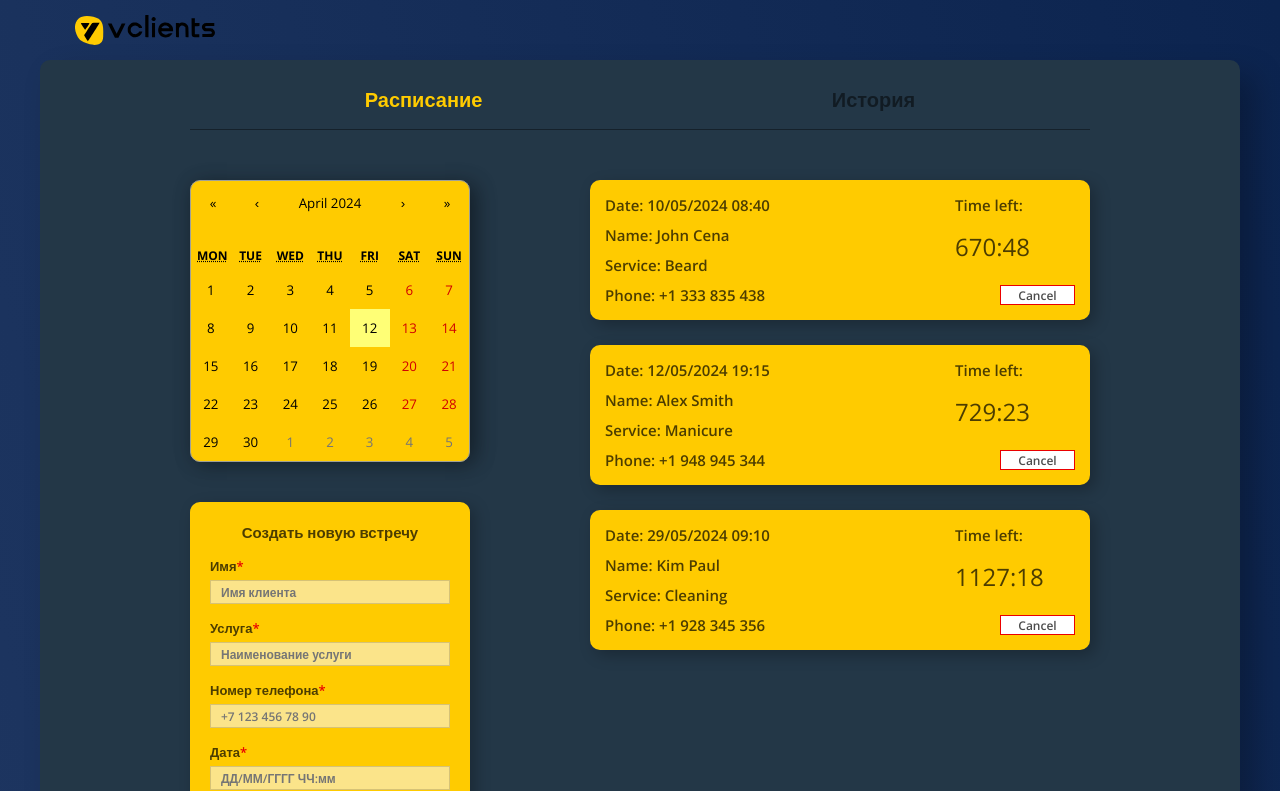
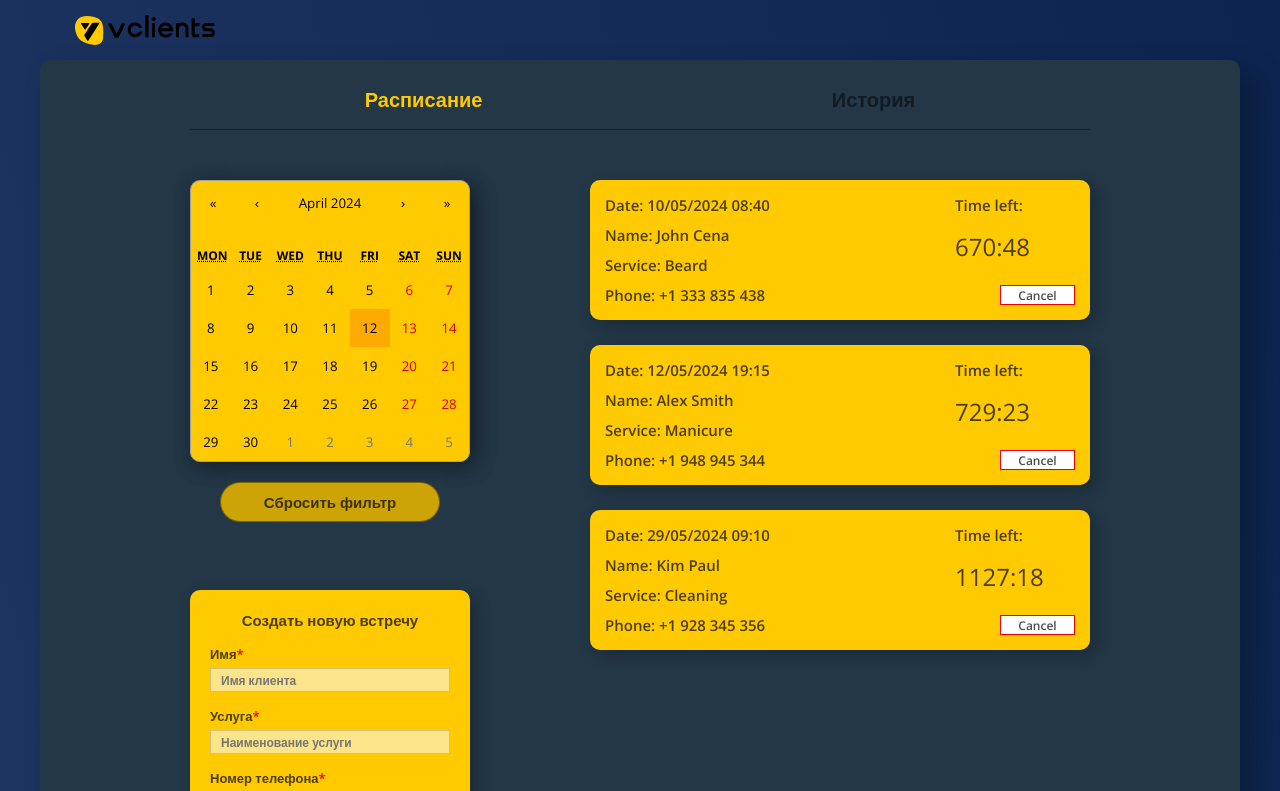
Before and after one commit to vgshenshin/vclients, a React (Create React App) app: page / in a window 1280 px wide. Shown: the top 791 px of the page. Built offline with nearby package versions, Linux system fonts and the light colour scheme; data requests are answered from the project's data file.

Commit message:
added reset filter for calendar & styles for calendar

```diff
--- a/src/components/calendar/Calendar.tsx
+++ b/src/components/calendar/Calendar.tsx
@@ -1,6 +1,5 @@
-import { Value } from "react-calendar/dist/cjs/shared/types";
 import { Calendar as LibCalendar } from "react-calendar";
-import { useContext } from "react";
+import { useContext, useEffect } from "react";
 import { AppointmentContext } from "../../context/appointmets/AppointmentsContext";
 
 import "react-calendar/dist/Calendar.css";
@@ -10,6 +9,10 @@ function Calendar() {
 	const { calendarDate, setRangeCalendarDate } =
 		useContext(AppointmentContext);
 
+	useEffect(() => {
+		setRangeCalendarDate([null, null]);
+	}, []);
+
 	return (
 		<div className="calendar">
 			<LibCalendar
@@ -17,6 +20,19 @@ function Calendar() {
 				value={calendarDate}
 				selectRange
 			/>
+			<button
+				disabled={
+					Array.isArray(calendarDate) &&
+					calendarDate[0] &&
+					calendarDate[1]
+						? false
+						: true
+				}
+				className="calendar__reset"
+				onClick={() => setRangeCalendarDate([null, null])}
+			>
+				Сбросить фильтр
+			</button>
 		</div>
 	);
 }
--- a/src/components/calendar/calendar.scss
+++ b/src/components/calendar/calendar.scss
@@ -2,12 +2,25 @@
 
 .calendar {
 	width: 280px;
-	height: 272px;
+	height: 280px;
 	box-shadow: 5px 5px 20px rgba(0, 0, 0, 0.25);
 	.react-calendar {
 		background: $main-color;
 		border-radius: 10px;
 		box-shadow: 5px 5px 20px rgba(0, 0, 0, 0.25);
+	}
+	.react-calendar__navigation button:enabled:hover,
+	.react-calendar__navigation button:disabled {
+		background-color: #aa6900;
+	}
+	.react-calendar__navigation button:enabled:focus {
+		background-color: $main-color;
+	}
+	.react-calendar__navigation__prev2-button {
+		border-radius: 10px 0 0 0;
+	}
+	.react-calendar__navigation__next2-button {
+		border-radius: 0 10px 0 0;
 	}
 	.react-calendar__tile {
 		&:hover {
@@ -31,4 +44,34 @@
 			background: $inputs;
 		}
 	}
+	.react-calendar__tile--now {
+		background: #ffaa00;
+	}
+	.react-calendar__month-view__days button:nth-last-child(1) {
+		border-radius: 0 0 10px 0;
+	}
+	.react-calendar__month-view__days button:nth-last-child(7) {
+		border-radius: 0 0 0 10px;
+	}
+	&__reset {
+		width: 220px;
+		height: 40px;
+		display: block;
+		margin: 20px auto 0 auto;
+		border: 1px solid rgba(0, 0, 0, 0.4);
+		border-radius: 24px;
+		cursor: pointer;
+		background-color: #fbe48a;
+		font-weight: 600;
+		font-size: 15px;
+		line-height: 20px;
+		color: rgba(0, 0, 0, 0.7);
+		transition: 0.3s all;
+		&:hover {
+			background-color: $disabled;
+		}
+		&:disabled {
+			background-color: $disabled;
+		}
+	}
 }
--- a/src/pages/schedule/schedulePage.scss
+++ b/src/pages/schedule/schedulePage.scss
@@ -7,8 +7,8 @@
 	padding-top: 50px;
 	&__controls {
 		display: grid;
-		grid-template-rows: 272px 370px;
-		row-gap: 50px;
+		grid-template-rows: 280px 370px;
+		row-gap: 130px;
 	}
 	&__list {
 		display: grid;
```
